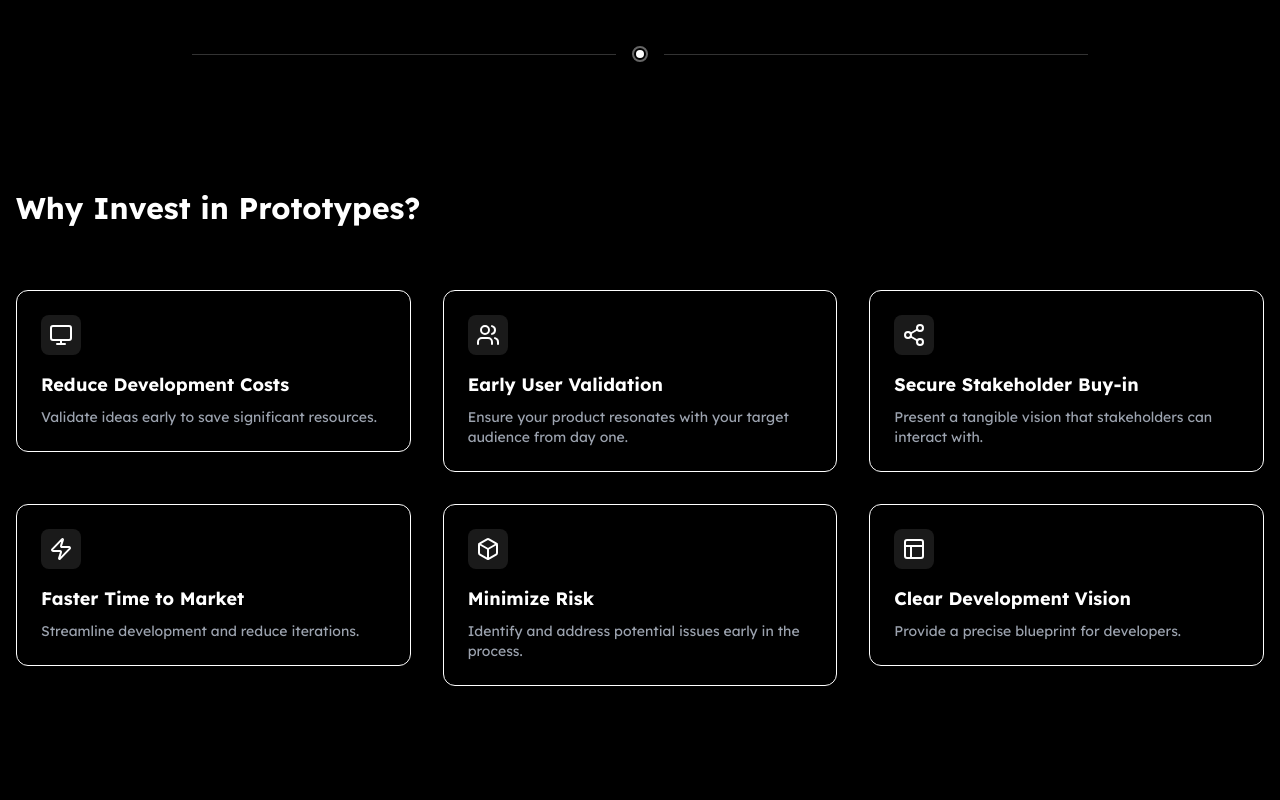
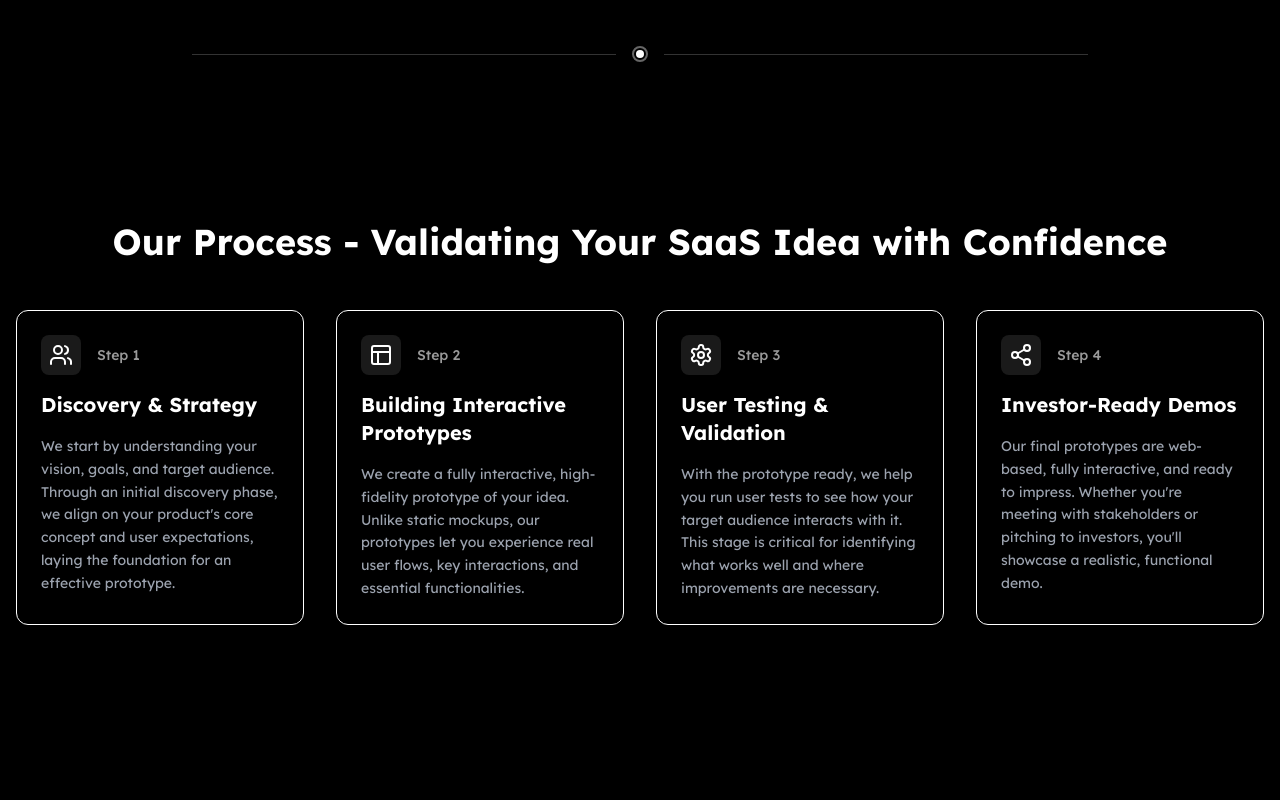
Before and after one commit to supportgpt/pl-landing, a Next.js app: page / in a window 1280 px wide. Shown: the part 2180-2980 px from the top of the page. Built offline with nearby package versions, Linux system fonts and the light colour scheme.

Commit message:
Update landing-page.tsx

```diff
--- a/components/landing-page.tsx
+++ b/components/landing-page.tsx
@@ -426,41 +426,39 @@ export function LandingPage() {
 
       <Divider />
 
-      {/* Why Invest in Prototypes */}
-      <section className="py-16 bg-black scroll-mt-20" id="why-prototype">
+      {/* Our Process Section */}
+      <section className="py-24 bg-black scroll-mt-20" id="our-process">
         <div className="w-full max-w-[90rem] mx-auto px-4">
-          <h2 className="text-2xl sm:text-3xl font-bold mb-16 text-left text-white">Why Invest in Prototypes?</h2>
-          <div className="grid grid-cols-1 md:grid-cols-2 lg:grid-cols-3 gap-8">
+          <div className="flex flex-col items-center justify-center mb-16">
+            <h2 className="text-3xl sm:text-4xl font-bold text-white mb-12 text-center">
+              Our Process - Validating Your SaaS Idea with Confidence
+            </h2>
+
+            <div className="grid grid-cols-1 md:grid-cols-2 lg:grid-cols-4 gap-8 w-full">
               {[
                 {
-                icon: <Monitor className="h-6 w-6" />,
-                title: "Reduce Development Costs",
-                description: "Validate ideas early to save significant resources."
+                  step: "Step 1",
+                  title: "Discovery & Strategy",
+                  description: "We start by understanding your vision, goals, and target audience. Through an initial discovery phase, we align on your product's core concept and user expectations, laying the foundation for an effective prototype.",
+                  icon: <Users className="h-6 w-6 text-white" />
                 },
                 {
-                icon: <Users className="h-6 w-6" />,
-                title: "Early User Validation",
-                description: "Ensure your product resonates with your target audience from day one."
+                  step: "Step 2",
+                  title: "Building Interactive Prototypes",
+                  description: "We create a fully interactive, high-fidelity prototype of your idea. Unlike static mockups, our prototypes let you experience real user flows, key interactions, and essential functionalities.",
+                  icon: <Layout className="h-6 w-6 text-white" />
                 },
                 {
-                icon: <Share2 className="h-6 w-6" />,
-                title: "Secure Stakeholder Buy-in",
-                description: "Present a tangible vision that stakeholders can interact with."
+                  step: "Step 3",
+                  title: "User Testing & Validation",
+                  description: "With the prototype ready, we help you run user tests to see how your target audience interacts with it. This stage is critical for identifying what works well and where improvements are necessary.",
+                  icon: <Settings className="h-6 w-6 text-white" />
                 },
                 {
-                icon: <Zap className="h-6 w-6" />,
-                title: "Faster Time to Market",
-                description: "Streamline development and reduce iterations."
-              },
-              {
-                icon: <Box className="h-6 w-6" />,
-                title: "Minimize Risk",
-                description: "Identify and address potential issues early in the process."
-              },
-              {
-                icon: <Layout className="h-6 w-6" />,
-                title: "Clear Development Vision",
-                description: "Provide a precise blueprint for developers."
+                  step: "Step 4",
+                  title: "Investor-Ready Demos",
+                  description: "Our final prototypes are web-based, fully interactive, and ready to impress. Whether you're meeting with stakeholders or pitching to investors, you'll showcase a realistic, functional demo.",
+                  icon: <Share2 className="h-6 w-6 text-white" />
                 }
               ].map((item, i) => (
                 <motion.div
@@ -469,17 +467,27 @@ export function LandingPage() {
                   animate={{ opacity: 1, y: 0 }}
                   transition={{ duration: 0.5, delay: i * 0.1 }}
                 >
-                <Card className="bg-black border-white border">
-                  <CardContent className="p-6">
-                    <div className="mb-4 p-2 bg-white/10 rounded-lg w-fit text-white">
+                  <Card className="bg-black border-white border h-full">
+                    <CardContent className="p-6 space-y-4">
+                      <div className="flex items-center gap-4 mb-2">
+                        <div className="p-2 bg-white/10 rounded-lg">
                           {item.icon}
                         </div>
-                    <h3 className="text-lg font-bold mb-2 text-white">{item.title}</h3>
-                    <p className="text-gray-400 text-sm">{item.description}</p>
+                        <div className="text-sm font-medium text-white/60">
+                          {item.step}
+                        </div>
+                      </div>
+                      <h3 className="text-xl font-bold text-white">
+                        {item.title}
+                      </h3>
+                      <p className="text-gray-400 text-sm leading-relaxed">
+                        {item.description}
+                      </p>
                     </CardContent>
                   </Card>
                 </motion.div>
               ))}
+            </div>
           </div>
         </div>
       </section>
```
Lines whose indentation alone changed are shown as unchanged.
